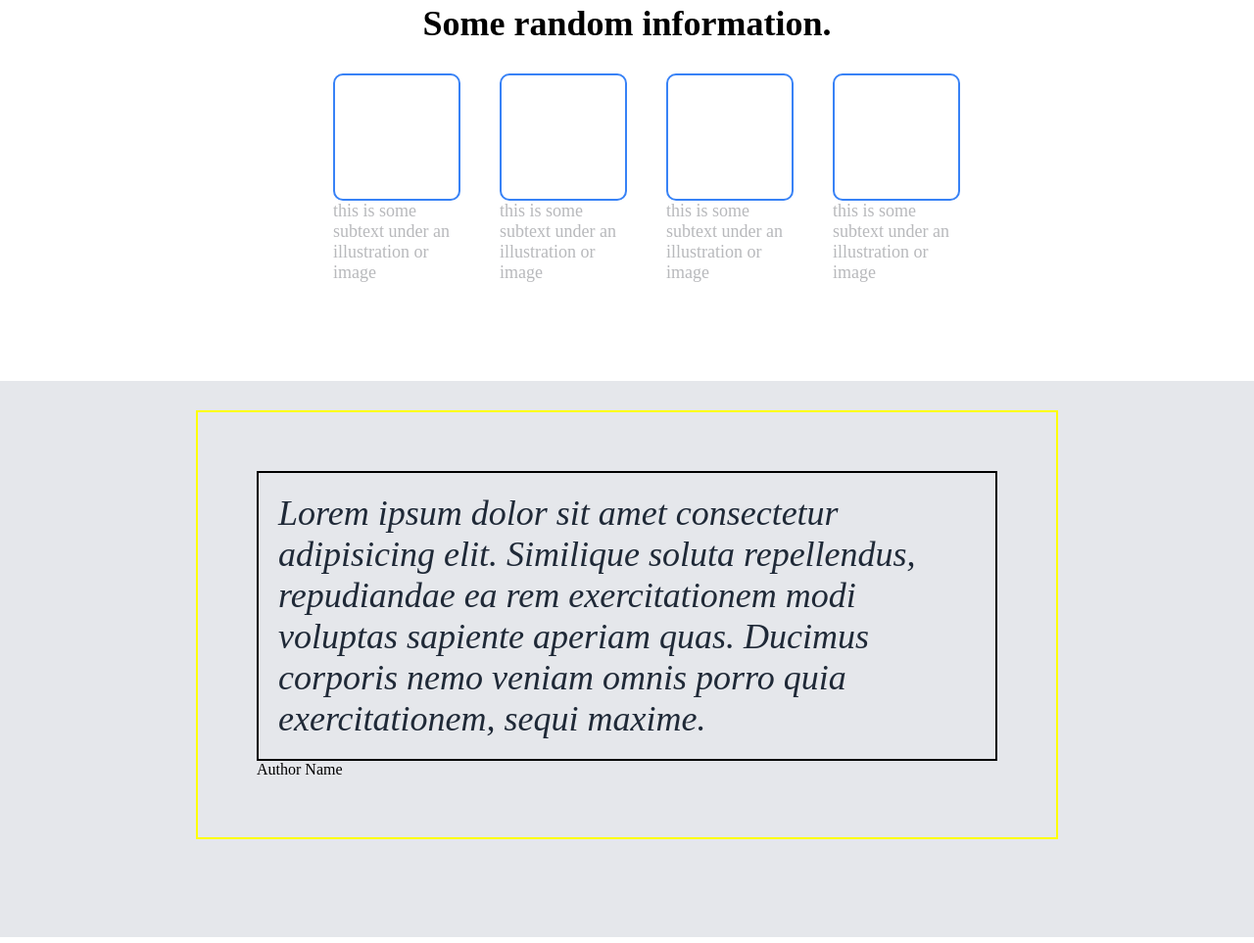
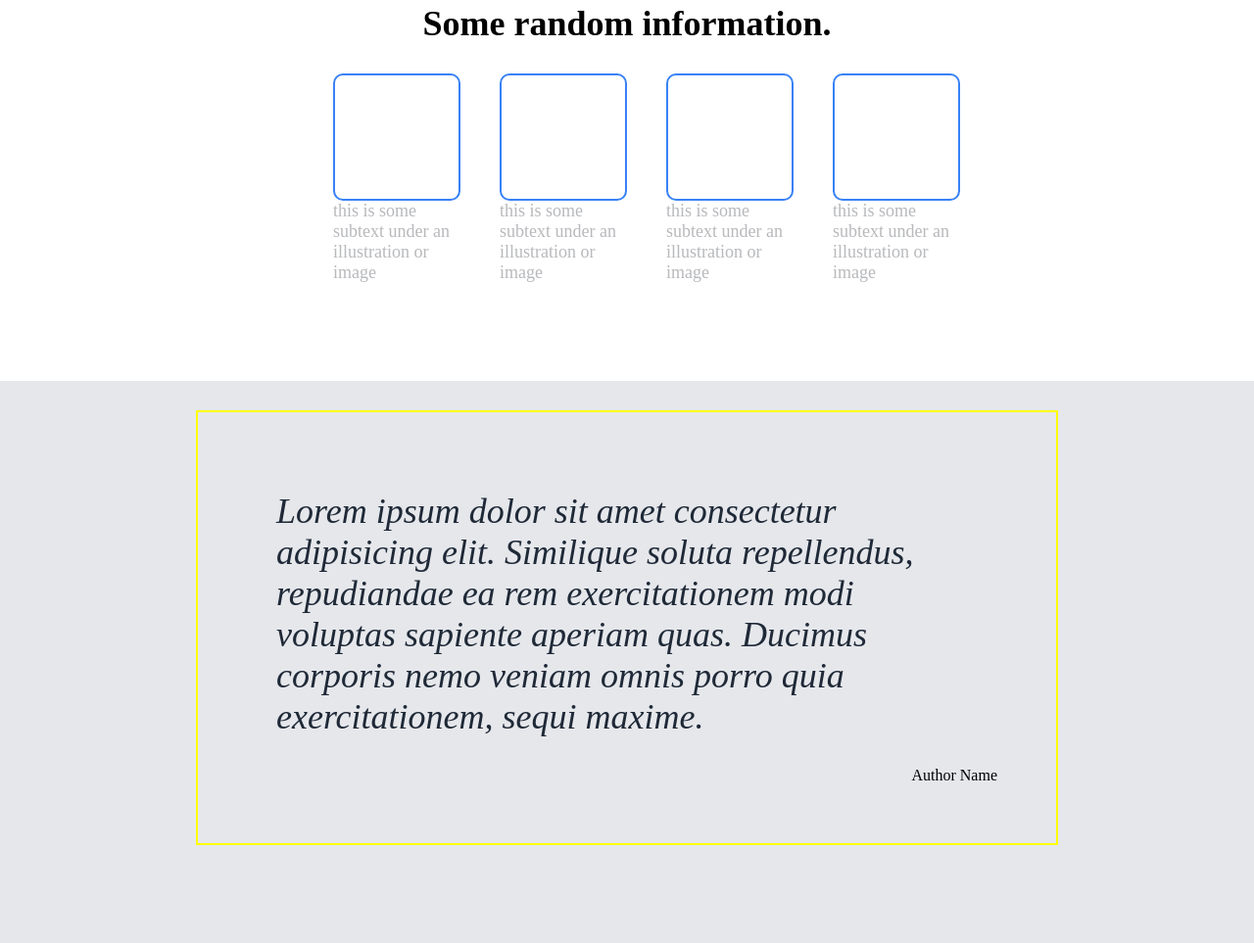
Before and after one commit to alex-7001/websites, a plain HTML site: page index.html in a window 1280 px wide. Shown: the part 424-1387 px from the top of the page at 98% size. Drawn offline with Linux system fonts and the light colour scheme.

Commit message:
Change the alignment of author name and addded a gap

```diff
--- a/styles/index.css
+++ b/styles/index.css
@@ -166,10 +166,12 @@ p.box-content {
   margin-bottom: 100px;
   flex-direction: column;
   padding: 60px;
+  align-items: flex-end;
+  gap: 10px;
 }
 
 #quote {
-  border: 2px solid black;
+  /* border: 2px solid black; */
   font-size: 36px;
   color: #1F2937;
   font-style: italic;
```
